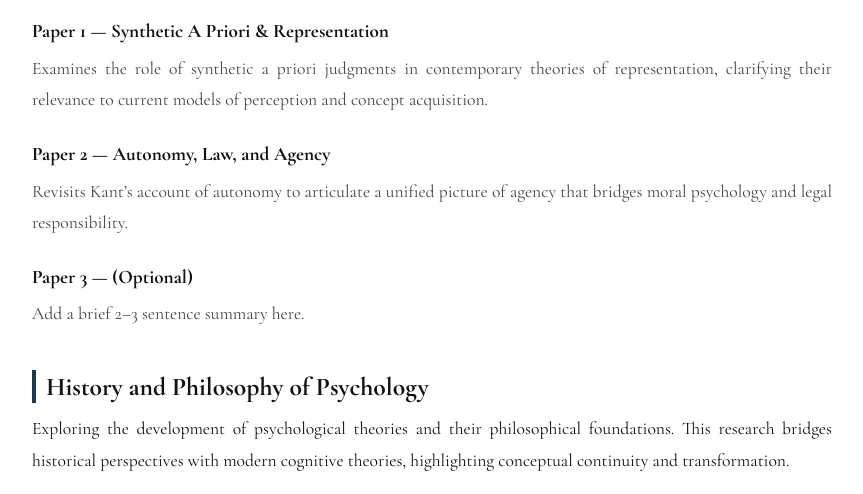
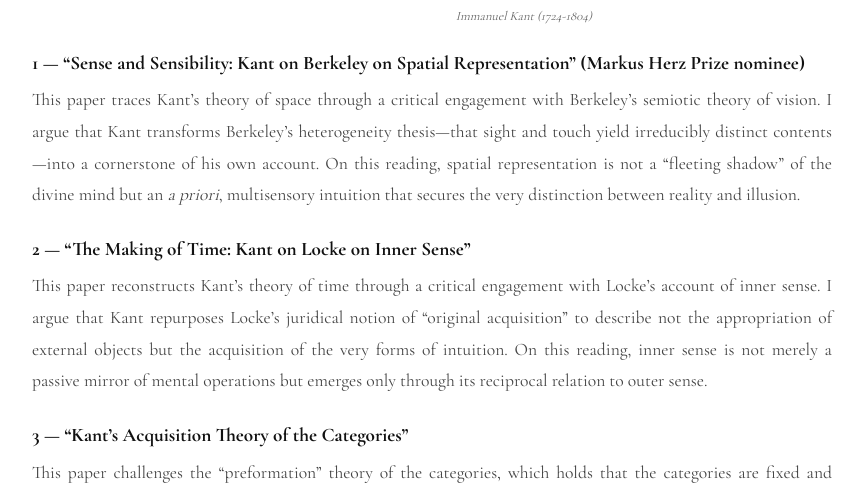
Before and after one commit to aileencluo/aileencluo.github.io, a Jekyll site: the page built from research.md, in a window 1280 px wide and 1400 px high, scrolled down 556 px, cut to the strip 241-735 px from the top of the window. Shown: the whole strip, without its empty margins (208-1071 px from the left). Built offline with Jekyll 4.4.1, drawn with Linux system fonts in a browser that asks for light colours; some of the changed text lies outside the part shown.

Commit message:
Update research.md

```diff
--- a/research.md
+++ b/research.md
@@ -8,7 +8,7 @@ title: Research
 
 <!-- ===== Kant ===== -->
 <h2 id="kant" style="font-size:1.6em; margin-top:40px; border-left:4px solid #1B3A57; padding-left:10px;">Kant</h2>
-<p>Focused studies on Kantian philosophy, including epistemology, metaphysics, and moral theory. This line of research investigates how Kant’s ideas can illuminate contemporary debates in philosophy of mind and ethics.</p>
+<p>My core historical research area is in Kant’s theoretical philosophy, especially when it intersects with epistemology and philosophy of psychology. Current projects include the following papers that are either based on or extend from my dissertation work.</p>
 
 <figure class="figure-torn">
   <img src="assets/kant.png" alt="Kant research visual">
@@ -16,14 +16,17 @@ title: Research
 <p class="img-credit">Immanuel Kant (1724-1804)</p>
 
 
-<div class="subhead">Paper 1 — Synthetic A Priori & Representation</div>
-<p class="subdesc">Examines the role of synthetic a priori judgments in contemporary theories of representation, clarifying their relevance to current models of perception and concept acquisition.</p>
+<div class="subhead">1 — “Sense and Sensibility: Kant on Berkeley on Spatial Representation” (Markus Herz Prize nominee)</div>
+<p class="subdesc">This paper traces Kant’s theory of space through a critical engagement with Berkeley’s semiotic theory of vision. I argue that Kant transforms Berkeley’s heterogeneity thesis—that sight and touch yield irreducibly distinct contents—into a cornerstone of his own account. On this reading, spatial representation is not a “fleeting shadow” of the divine mind but an <em>a priori</em>, multisensory intuition that secures the very distinction between reality and illusion.</p>
 
-<div class="subhead">Paper 2 — Autonomy, Law, and Agency</div>
-<p class="subdesc">Revisits Kant’s account of autonomy to articulate a unified picture of agency that bridges moral psychology and legal responsibility.</p>
+<div class="subhead">2 — “The Making of Time: Kant on Locke on Inner Sense”</div>
+<p class="subdesc">This paper reconstructs Kant’s theory of time through a critical engagement with Locke’s account of inner sense. I argue that Kant repurposes Locke’s juridical notion of “original acquisition” to describe not the appropriation of external objects but the acquisition of the very forms of intuition. On this reading, inner sense is not merely a passive mirror of mental operations but emerges only through its reciprocal relation to outer sense.</p>
 
-<div class="subhead">Paper 3 — (Optional)</div>
-<p class="subdesc">Add a brief 2–3 sentence summary here.</p>
+<div class="subhead">3 — “Kant’s Acquisition Theory of the Categories”</div>
+<p class="subdesc">This paper challenges the “preformation” theory of the categories, which holds that the categories are fixed and determinate because they stem from preformed dispositions or “germs” within the mind. Instead, I propose that the categories are acquired through the justified use of our own understanding, in accordance with what I identify as an epistemic principle of cognition. This interpretation illuminates Kant’s anti-nativist stance, clarifies his crucial break from the rationalist tradition, and highlights the crucial role of epistemic agency in human cognition.</p>
+
+<div class="subhead">4 — “Kant on Epistemic Luck” (in progress)</div>
+<p class="subdesc">This paper addresses the relatively neglected problem of epistemic luck in Kant, arguing that it poses a deeper challenge than moral luck because truth, unlike moral worth, depends on an external success condition beyond the agent’s control. I propose that for Kant, epistemic luck exposes the inevitable gap between the empirical standpoint of contingency and the noumenal standpoint of rational agency. Yet this gap is precisely where epistemic responsibility, critique, and self-correction could arise.</p>
 
 
 <!-- ===== History and Philosophy of Psychology ===== -->
```
